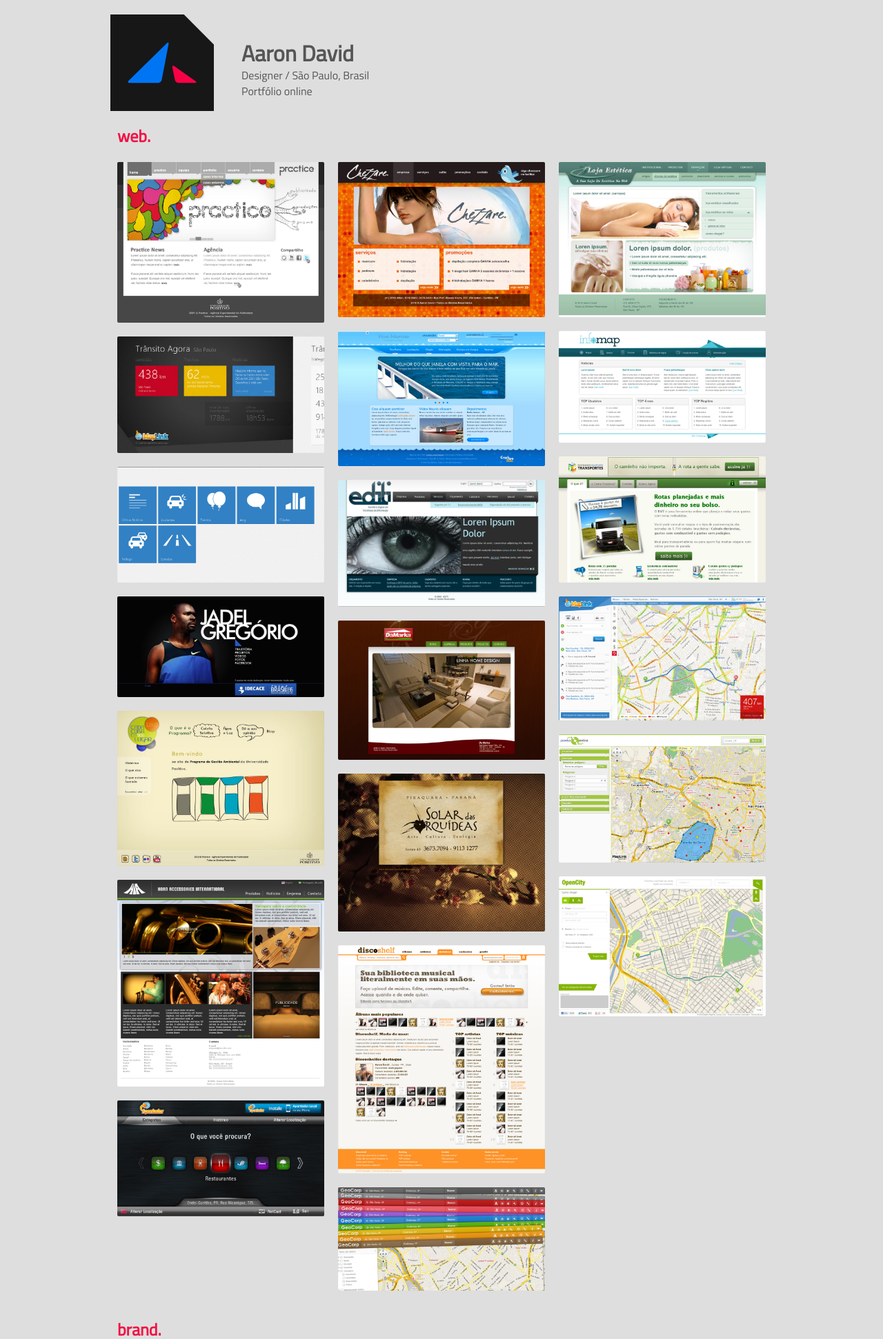
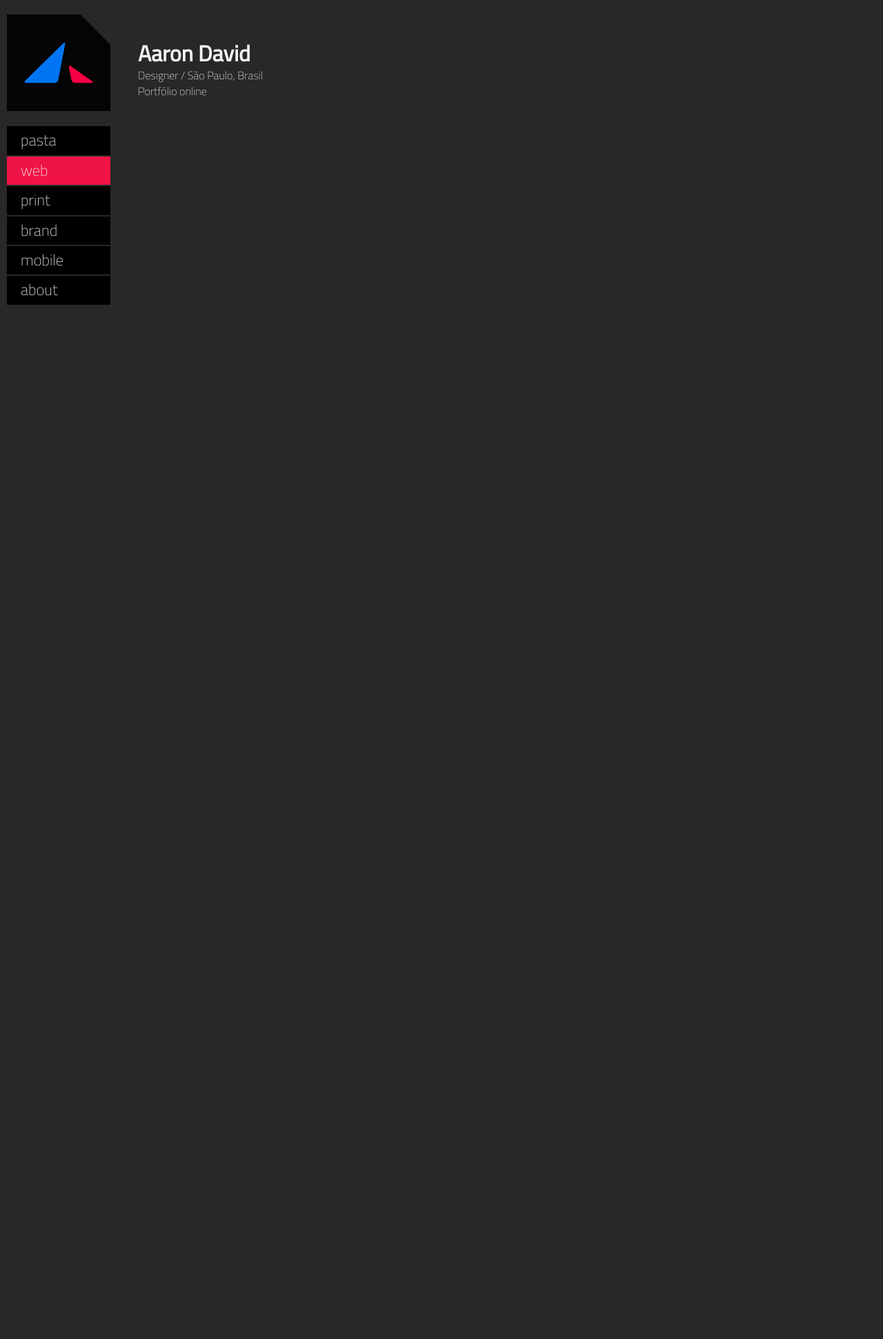
Before and after one commit to aaron-david/aarondavid-site, a PHP site: page / in a window 1280 px wide. Shown: the top 1942 px of the page at 69% size. After the commit the page ends 442 px from the top, so only its background shows below. Run offline with PHP 8.4, Linux system fonts and the light colour scheme; some libraries are stand-ins or nearby versions.

Commit message:
first commit about navigation

```diff
--- a/css/grid/1200.css
+++ b/css/grid/1200.css
@@ -21,8 +21,8 @@ body {
 ----------------------------------------------------------------------------------------------------*/
 
 .container_12 {
-  margin-left: auto;
-  margin-right: auto;
+margin-left: 10px;
+margin-right: 10px;
   width: 1200px;
 }
 
--- a/css/grid/1560.css
+++ b/css/grid/1560.css
@@ -21,8 +21,8 @@ body {
 ----------------------------------------------------------------------------------------------------*/
 
 .container_12 {
-  margin-left: auto;
-  margin-right: auto;
+margin-left: 10px;
+margin-right: 10px;
   width: 1560px;
 }
 
--- a/css/grid/1920.css
+++ b/css/grid/1920.css
@@ -21,8 +21,8 @@ body {
 ----------------------------------------------------------------------------------------------------*/
 
 .container_12 {
-  margin-left: auto;
-  margin-right: auto;
+margin-left: 10px;
+margin-right: 10px;
   width: 1920px;
 }
 
--- a/css/grid/2520.css
+++ b/css/grid/2520.css
@@ -21,8 +21,8 @@ body {
 ----------------------------------------------------------------------------------------------------*/
 
 .container_12 {
-  margin-left: auto;
-  margin-right: auto;
+margin-left: 10px;
+margin-right: 10px;
   width: 2520px;
 }
 
--- a/css/grid/720.css
+++ b/css/grid/720.css
@@ -21,8 +21,8 @@ body {
 ----------------------------------------------------------------------------------------------------*/
 
 .container_12 {
-  margin-left: auto;
-  margin-right: auto;
+margin-left: 10px;
+margin-right: 10px;
   width: 720px;
 }
 
--- a/css/grid/960.css
+++ b/css/grid/960.css
@@ -21,8 +21,8 @@ body {
 ----------------------------------------------------------------------------------------------------*/
 
 .container_12 {
-  margin-left: auto;
-  margin-right: auto;
+  margin-left: 10px;
+  margin-right: 10px;
   width: 960px;
 }
 
--- /dev/null
+++ b/css/layout.css
@@ -0,0 +1,49 @@
+@import url(navigation.css);
+@import url(cards.css);
+@import url(animation.css);
+
+
+/* Header */
+
+header { margin-bottom: 20px; }
+
+header #logo a { display: block; overflow: hidden; float: left; margin-right: 40px; text-indent: -999em; width: 150px; height: 140px; background: url(../img/logo-aa.png) no-repeat; }
+
+header .my-name { display: block; overflow: hidden; position: relative; top: 34px; }
+
+header .my-name h1 { line-height: 0; }
+
+/* Navigation */
+
+nav { width: 150px; float: left; }
+
+nav li { margin: 2px 0; background: #000; font-size: 1.4em; }
+
+nav li a { display: block; padding: 5px 20px; color: #f2f2f2; text-decoration: none; }
+
+nav li a:visited { color: #f2f2f2; }
+
+nav li a:hover { color: #09f; }
+
+nav li a.active:hover { color: #f2f2f2; cursor: default; }
+
+nav li a.active { background: #f01346; }
+
+/* JOB TILES */
+
+.job-section > h1 { color: #f01346; font-size: 24px; }
+
+.job-box { display: block; border-radius: 2px; overflow: hidden; margin-bottom: 20px; }
+
+.job-box img { width:100%; }
+
+.job-box .description {
+	position: relative;
+	top: -80px;
+	padding: 0 20px;
+	background: black;
+	color: #f2f2f2;
+	display: none;
+	overflow: hidden;
+	clear: both;
+}
--- a/css/style.css
+++ b/css/style.css
@@ -1,5 +1,5 @@
 @import url(http://fonts.googleapis.com/css?family=Titillium+Web:400,200);
-@import url(animation.css);
+@import url(layout.css);
 
 /*
  * HTML5 Boilerplate
@@ -35,9 +35,9 @@ audio:not([controls]) { display: none; }
 
 html { font-size: 100%; -webkit-text-size-adjust: 100%; -ms-text-size-adjust: 100%; }
 
-html, button, input, select, textarea { font-family: sans-serif; color: #555; }
+html, button, input, select, textarea { font-family: sans-serif; color: #f2f2f2; }
 
-body { margin: 0; font-size: 1em; font-family: 'Titillium Web', sans-serif; line-height: 1.4; background: #dedede; }
+body { margin: 0; font-size: 1em; font-family: 'Titillium Web', sans-serif; font-weight: 200; line-height: 1.4; background: #282828; }
 
 /*
  * Remove text-shadow in selection highlight: h5bp.com/i
@@ -45,17 +45,17 @@ body { margin: 0; font-size: 1em; font-family: 'Titillium Web', sans-serif; line
  * Also: hot pink! (or customize the background color to match your design)
  */
 
-::-moz-selection { background: #f70047; color: #fff; text-shadow: none; }
-::selection { background: #f70047; color: #fff; text-shadow: none; }
+::-moz-selection { background: #09f; color: #fff; text-shadow: none; }
+::selection { background: #09f; color: #fff; text-shadow: none; }
 
 
 /* =============================================================================
    Links
    ========================================================================== */
 
-a { color: #00e; }
-a:visited { color: #551a8b; }
-a:hover { color: #06e; }
+a { color: #09f; }
+a:visited { color: #09f; }
+a:hover { color: #fff; }
 a:focus { outline: thin dotted; }
 
 /* Improve readability when focused and hovered in all browsers: h5bp.com/h */
@@ -222,20 +222,6 @@ td { vertical-align: top; }
    ========================================================================== */
 
 
-
-
-
-
-
-
-
-
-
-
-
-
-
-
 /* ==|== media queries ======================================================
    EXAMPLE Media Query for Responsive Design.
    This example overrides the primary ('mobile first') styles
@@ -294,31 +280,3 @@ td { vertical-align: top; }
   p, h2, h3 { orphans: 3; widows: 3; }
   h2, h3 { page-break-after: avoid; }
 }
-
-/* Header */
-
-header #logo a { display: block; overflow: hidden; float: left; margin-right: 40px; text-indent: -999em; width: 150px; height: 140px; background: url(../img/logo-aa.png) no-repeat; }
-
-header .my-name { display: block; overflow: hidden; position: relative; top: 34px; }
-
-header .my-name h1 { line-height: 0; }
-
-/* JOB TILES */
-
-.job-section > h1 { color: #f01346; font-size: 24px; }
-
-.job-box { display: block; border-radius: 2px; overflow: hidden; margin-bottom: 20px; }
-
-.job-box img { width:100%; }
-
-.job-box .description {
-	position: relative;
-	top: -80px;
-	padding: 0 20px;
-	background: black;
-	color: #f2f2f2;
-	display: none;
-	overflow: hidden;
-	clear: both;
-
-}
--- a/index.html
+++ b/index.html
@@ -36,112 +36,31 @@
 		<!--[if lt IE 7]><p class=chromeframe>Your browser is <em>ancient!</em> <a href="http://browsehappy.com/">Upgrade to a different browser</a> or <a href="http://www.google.com/chromeframe/?redirect=true">install Google Chrome Frame</a> to experience this site.</p><![endif]-->
 
 		<div class="container_12">
-			<header>
+			<header class="clearfix">
 				<h1 id="logo"><a href="/" title="Aaron">Aaron</a></h1>
 				<div class="my-name">
 					<h1>Aaron David</h1>
 					<span>Designer / São Paulo, Brasil<br />Portfólio online</span>
 				</div>
 			</header>
-			<nav>
 
+			<nav role="nav">
+				<ul>
+					<li><a title="Shuffle of the bests" href="index.html">pasta</a></li>
+					<li><a title="Pixels por pixel" href="web.html" class="active">web</a></li>
+					<li><a title="Ctrl + P" href="print.html">print</a></li>
+					<li><a title="RG, por favor" href="brand.html">brand</a></li>
+					<li><a title="Usabilidade de bolso" href="mobile.html">mobile</a></li>
+					<li><a title="Call me, maybe" href="bio.html">about</a></li>
+				</ul>
 			</nav>
+
 			<div role="main">
-
-				<!-- loading <div class="ball"></div> -->
-
-				<section class="job-section job-web">
-					<h1 id="title-web" class="grid_12">web.</h1>
-
-					<div class="grid_4">
-						<div class="job-box">
-							<img src="img/jobs/web/home_03.jpg" alt="">
-							<div class="description">
-								<span class="name">Loren Ipsum</span>
-							</div>
-						</div>
-						<div class="job-box"><img src="img/jobs/web/home_05.jpg" alt=""></div>
-						<div class="job-box"><img src="img/jobs/web/home_08.jpg" alt=""></div>
-						<div class="job-box"><img src="img/jobs/web/home_10.jpg" alt=""></div>
-						<div class="job-box"><img src="img/jobs/web/home_12.jpg" alt=""></div>
-						<div class="job-box"><img src="img/jobs/web/home_14.jpg" alt=""></div>
-						<div class="job-box"><img src="img/jobs/web/home_16.jpg" alt=""></div>
-					</div>
-
-					<div class="grid_4">
-						<div class="job-box"><img src="img/jobs/web/home_18.jpg" alt=""></div>
-						<div class="job-box"><img src="img/jobs/web/home_20.jpg" alt=""></div>
-						<div class="job-box"><img src="img/jobs/web/home_22.jpg" alt=""></div>
-						<div class="job-box"><img src="img/jobs/web/home_24.jpg" alt=""></div>
-						<div class="job-box"><img src="img/jobs/web/home_26.jpg" alt=""></div>
-						<div class="job-box"><img src="img/jobs/web/home_28.jpg" alt=""></div>
-						<div class="job-box"><img src="img/jobs/web/home_30.jpg" alt=""></div>
-					</div>
-					<div class="grid_4">
-						<div class="job-box"><img src="img/jobs/web/home_33.jpg" alt=""></div>
-						<div class="job-box"><img src="img/jobs/web/home_34.jpg" alt=""></div>
-						<div class="job-box"><img src="img/jobs/web/home_36.jpg" alt=""></div>
-						<div class="job-box"><img src="img/jobs/web/home_38.jpg" alt=""></div>
-						<div class="job-box"><img src="img/jobs/web/home_40.jpg" alt=""></div>
-						<div class="job-box"><img src="img/jobs/web/home_42.jpg" alt=""></div>
-					</div>
-				</section>
-
-				<section class="job-section job-brand">
-					<h1 id="title-brand" class="grid_12">brand.</h1>
-
-					<div class="grid_3 job-box"><img src="img/jobs/brand/home_45.jpg" alt=""></div>
-					<div class="grid_3 job-box"><img src="img/jobs/brand/home_47.jpg" alt=""></div>
-					<div class="grid_3 job-box"><img src="img/jobs/brand/home_49.jpg" alt=""></div>
-					<div class="grid_3 job-box"><img src="img/jobs/brand/home_53.jpg" alt=""></div>
-					<div class="grid_3 job-box"><img src="img/jobs/brand/home_54.jpg" alt=""></div>
-					<div class="grid_3 job-box"><img src="img/jobs/brand/home_55.jpg" alt=""></div>
-					<div class="grid_3 job-box"><img src="img/jobs/brand/home_59.jpg" alt=""></div>
-					<div class="grid_3 job-box"><img src="img/jobs/brand/home_60.jpg" alt=""></div>
-				</section>
-
-				<section class="job-section job-print">
-					<h1 id="title-print" class="grid_12">print.</h1>
-
-					<div class="grid_4">
-						<div class="grid_4 job-box"><img src="img/jobs/print/home_64.jpg" alt=""></div>
-						<div class="grid_4 job-box"><img src="img/jobs/print/home_65.jpg" alt=""></div>
-						<div class="grid_4 job-box"><img src="img/jobs/print/home_66.jpg" alt=""></div>
-
-					</div>
-
-					<div class="grid_4">
-						<div class="grid_4 job-box"><img src="img/jobs/print/home_68.jpg" alt=""></div>
-						<div class="grid_4 job-box"><img src="img/jobs/print/home_72.jpg" alt=""></div>
-						<div class="grid_4 job-box"><img src="img/jobs/print/home_75.jpg" alt=""></div>
-
-					</div>
-
-					<div class="grid_4">
-						<div class="grid_4 job-box"><img src="img/jobs/print/home_77.jpg" alt=""></div>
-						<div class="grid_4 job-box"><img src="img/jobs/print/home_79.jpg" alt=""></div>
-						<div class="grid_4 job-box"><img src="img/jobs/print/home_82.jpg" alt=""></div>
-					</div>
-				</section>
-
-				<section class="job-section job-mobile">
-					<h1 id="title-mobile" class="grid_12">mobile.</h1>
-
-					<div class="grid_4 job-box"><img src="img/jobs/mobile/home_87.jpg" alt=""></div>
-					<div class="grid_4 job-box"><img src="img/jobs/mobile/home_89.jpg" alt=""></div>
-					<div class="grid_4 job-box"><img src="img/jobs/mobile/home_92.jpg" alt=""></div>
-				</section>
-
-				<section class="job-section job-social">
-					<h1 id="title-social" class="grid_12">social.</h1>
-
-					<div class="grid_6 job-box"><img src="img/jobs/social/home_95.jpg" alt=""></div>
-					<div class="grid_6 job-box"><img src="img/jobs/social/home_97.jpg" alt=""></div>
-				</section>
+				<div class="card">
+					<div class="front"></div>
+					<div class="back"></div>
+				</div>
 			</div>
-			<footer>
-
-			</footer>
 		</div>
 
 <!-- JavaScript at the bottom for fast page loading -->
```
Also changed, not shown: css/cards.css (added), css/navigation.css (added).
